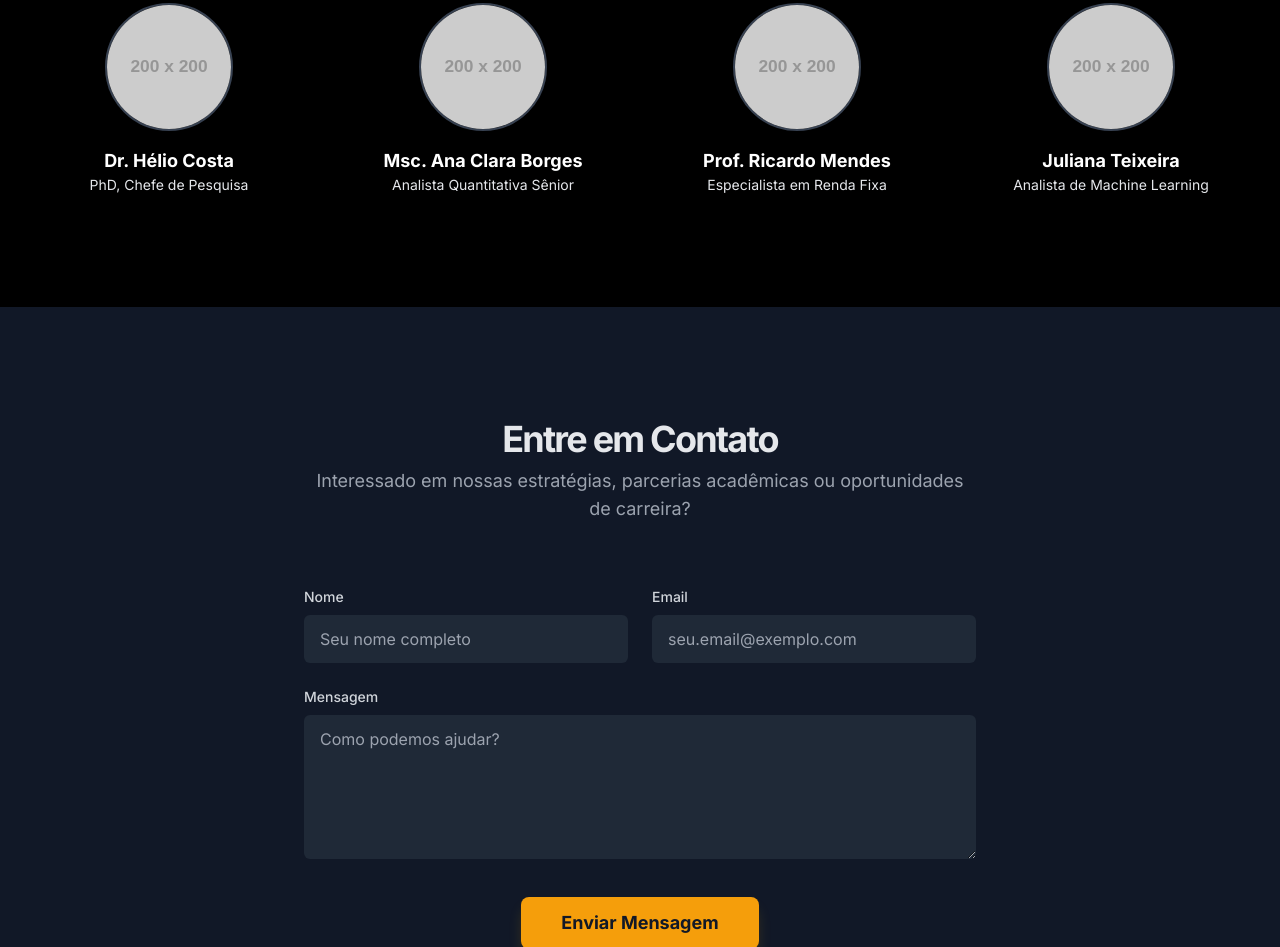
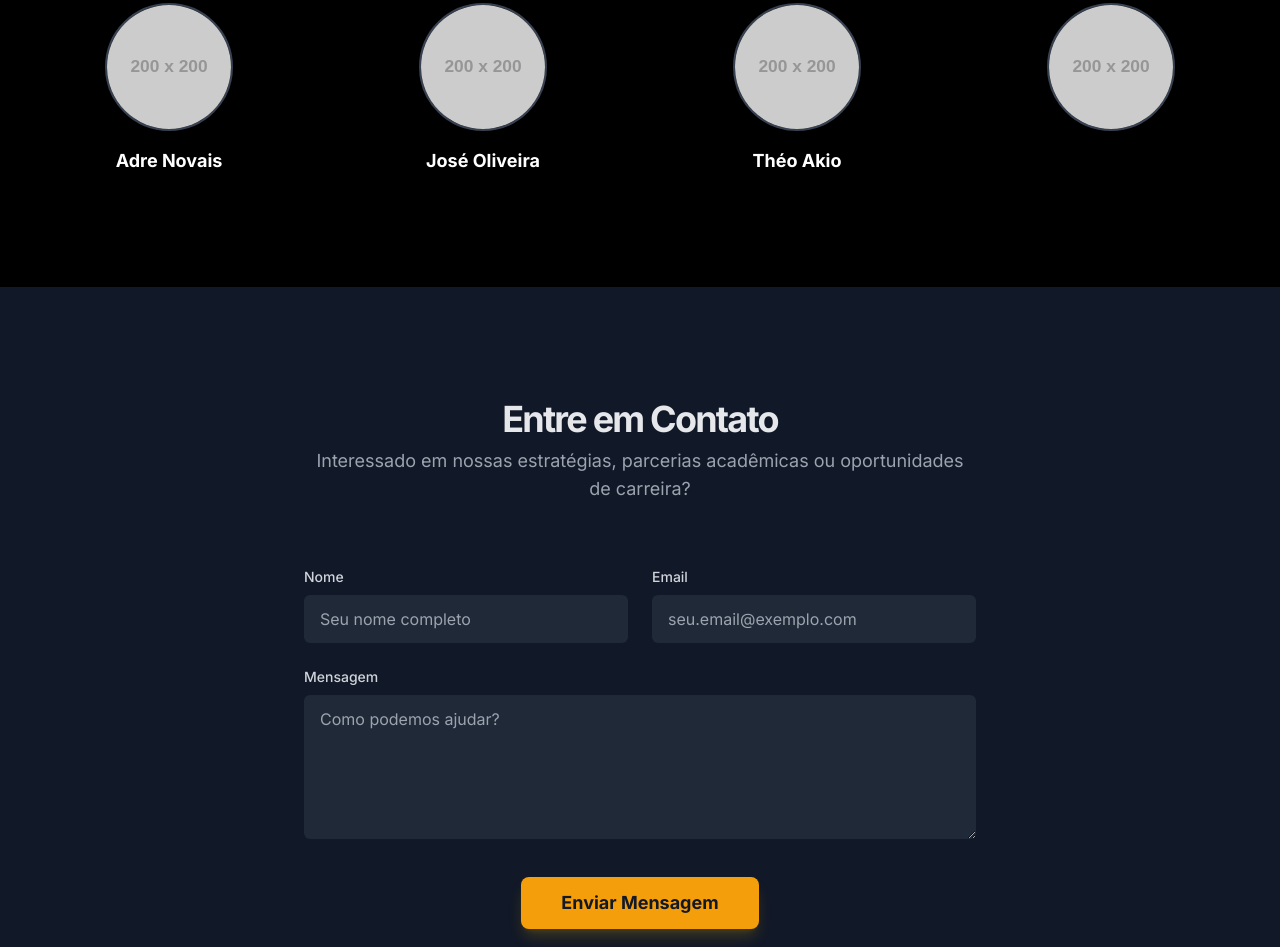
Before and after one commit to AdreXavier/BlackScholes, a plain HTML site: page index.html in a window 1280 px wide. Shown: the part 2460-3407 px from the top of the page. Drawn offline with nearby package versions, Linux system fonts and the light colour scheme; placeholder pictures from the web are drawn by us.

Commit message:
Update index.html

```diff
--- a/index.html
+++ b/index.html
@@ -194,26 +194,25 @@
                     <!-- Membro da Equipe 1 -->
                     <div class="text-center">
                         <img class="w-32 h-32 rounded-full mx-auto mb-4 object-cover border-2 border-gray-700" src="https://placehold.co/200x200/4b5563/ffffff?text=Q1" alt="Foto Membro Equipe">
-                        <h4 class="text-lg font-bold text-white">Dr. Hélio Costa</h4>
-                        <p class="text-sm text-accent-gold">PhD, Chefe de Pesquisa</p>
+                        <h4 class="text-lg font-bold text-white">Adre Novais</h4>
+                        <p class="text-sm text-accent-gold"></p>
                     </div>
                     <!-- Membro da Equipe 2 -->
                     <div class="text-center">
                         <img class="w-32 h-32 rounded-full mx-auto mb-4 object-cover border-2 border-gray-700" src="https://placehold.co/200x200/4b5563/ffffff?text=Q2" alt="Foto Membro Equipe">
-                        <h4 class="text-lg font-bold text-white">Msc. Ana Clara Borges</h4>
-                        <p class="text-sm text-accent-gold">Analista Quantitativa Sênior</p>
+                        <h4 class="text-lg font-bold text-white">José Oliveira</h4>
                     </div>
                     <!-- Membro da Equipe 3 -->
                     <div class="text-center">
                         <img class="w-32 h-32 rounded-full mx-auto mb-4 object-cover border-2 border-gray-700" src="https://placehold.co/200x200/4b5563/ffffff?text=Q3" alt="Foto Membro Equipe">
-                        <h4 class="text-lg font-bold text-white">Prof. Ricardo Mendes</h4>
-                        <p class="text-sm text-accent-gold">Especialista em Renda Fixa</p>
+                        <h4 class="text-lg font-bold text-white">Théo Akio</h4>
+                        <p class="text-sm text-accent-gold"></p>
                     </div>
                     <!-- Membro da Equipe 4 -->
                     <div class="text-center">
                         <img class="w-32 h-32 rounded-full mx-auto mb-4 object-cover border-2 border-gray-700" src="https://placehold.co/200x200/4b5563/ffffff?text=Q4" alt="Foto Membro Equipe">
-                        <h4 class="text-lg font-bold text-white">Juliana Teixeira</h4>
-                        <p class="text-sm text-accent-gold">Analista de Machine Learning</p>
+                        <h4 class="text-lg font-bold text-white"></h4>
+                        <p class="text-sm text-accent-gold"></p>
                     </div>
                 </div>
             </div>
```
